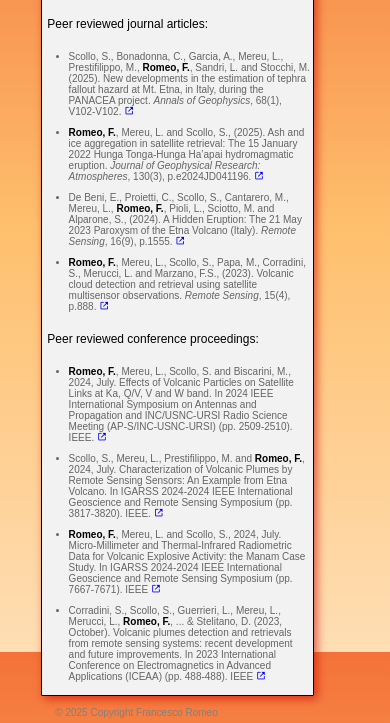
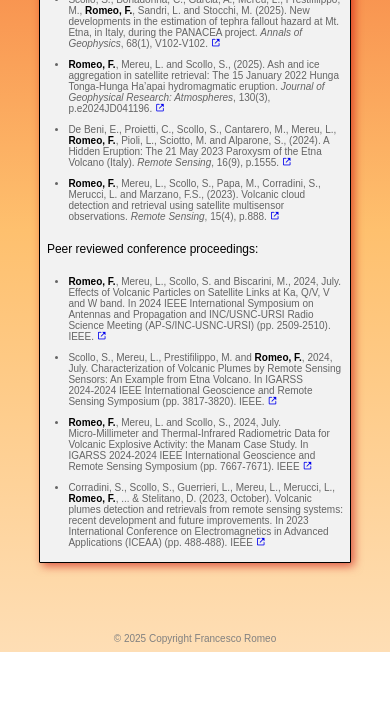
Before and after one commit to Frankiwy/frankiwy.github.io, a plain HTML site: page publications.html in a window 390 px wide. Shown: the part 192-915 px from the top of the page. After the commit the page ends 844 px from the top, so only its background shows below. Drawn offline with nearby package versions, Linux system fonts and the light colour scheme.

Commit message:
adjusting publication-section

```diff
--- a/style.css
+++ b/style.css
@@ -387,7 +387,7 @@ footer{
 
 
     body{
-        width: 70%;
+        width: 100%;
     }
 
 
@@ -430,9 +430,9 @@ footer{
 
 
     .publications-container{
-        margin-top: 50%;
-        /* margin-left: 5%; */
-        width: 100%;
+        margin-top: 20%;
+        width: 80%;
+        margin-left: 10%;
         align-items: center;
 
     }
```
